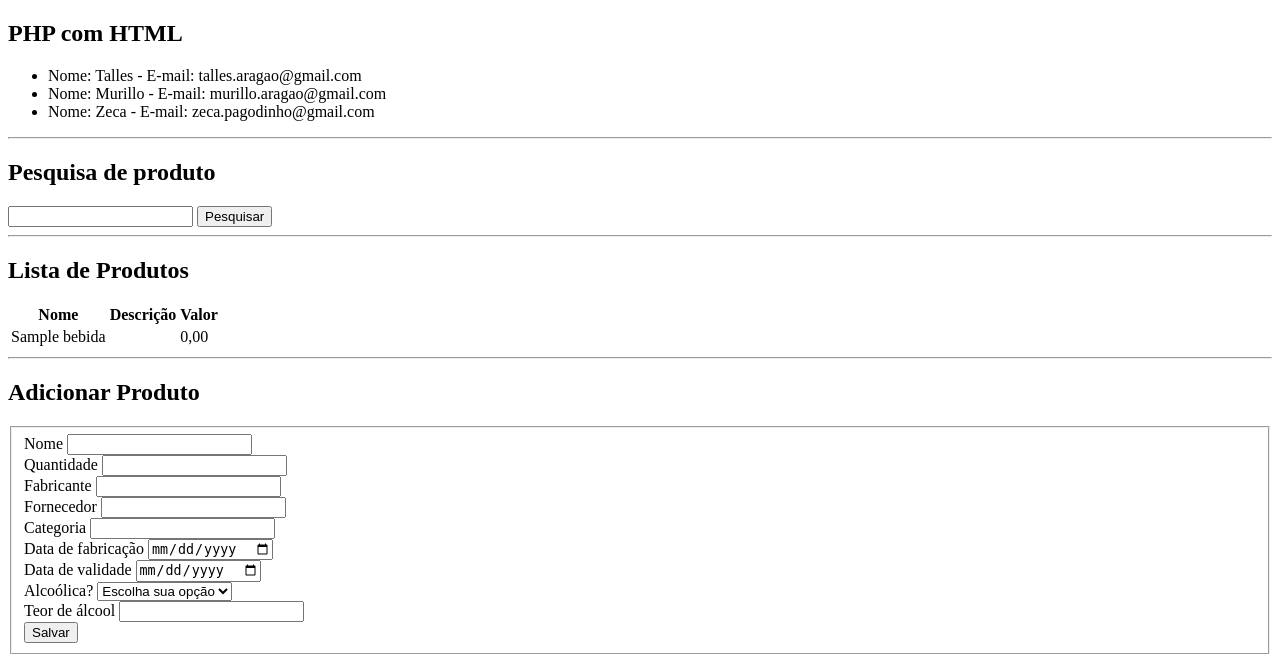
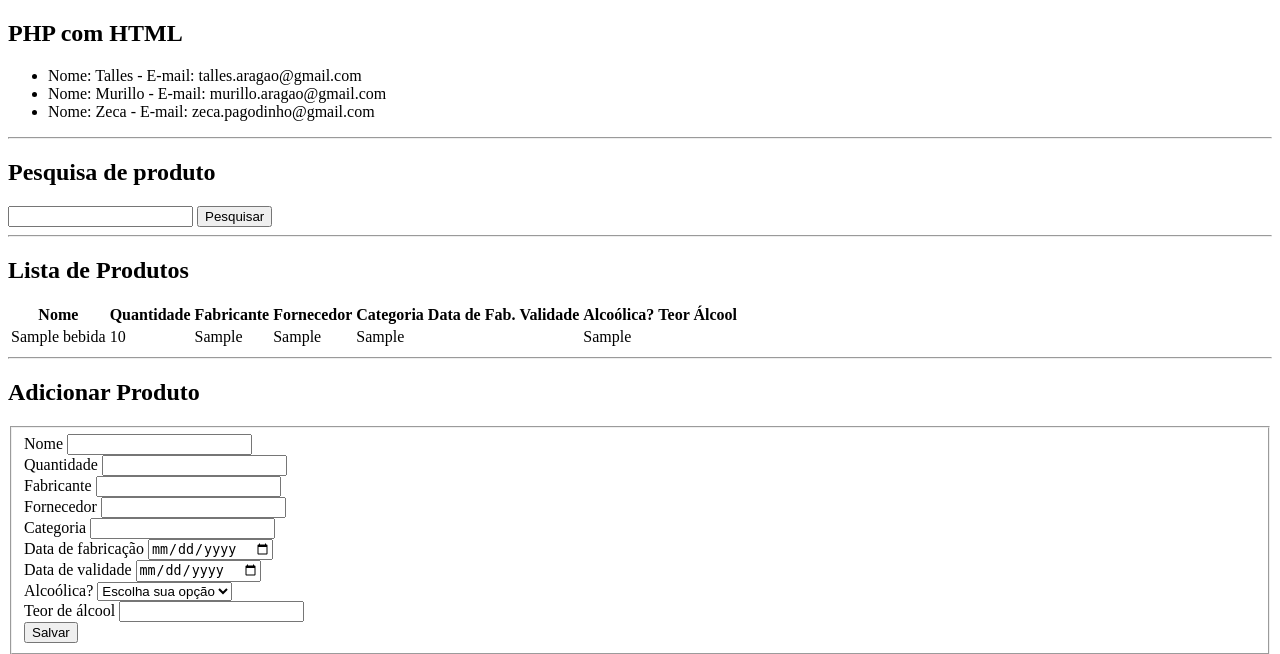
Before and after one commit to tallesaragao/projeto-les, a PHP site: page / in a window 1280 px wide. Shown: the top 654 px of the page. Run offline with PHP 8.4, Linux system fonts and the light colour scheme; tables that the repository leaves empty or names only in its code hold one stand-in row (values such as "Sample post"); data that the repository does not hold is empty.

Commit message:
implementação de consulta de produto

```diff
--- a/app/produtos.php
+++ b/app/produtos.php
@@ -29,24 +29,12 @@ function buscarProdutos($busca) {
 }
 
 function salvarProduto($request) {
+	try {
 		$conexao = getConnection();
-	$sql = "insert into bebida(nome, quantidade, fabricante, fornecedor, categoria, dataFabricacao, dataValidade, alcoolica, teorAlcool) values(:nome, :quantidade, :fabricante, :fornecedor, :categoria, :dataFabricacao, :dataValidade, :alcoolica, :teorAlcool);";
+		$sql = "insert into bebida(nome, quantidade, fabricante, fornecedor, categoria, dataFabricacao, dataValidade, alcoolica, teorAlcool)
+				values(:nome, :quantidade, :fabricante, :fornecedor, :categoria, STR_TO_DATE(:dataFabricacao, '%d/%m/%Y'),
+				STR_TO_DATE(:dataValidade, '%d/%m/%Y'), :alcoolica, :teorAlcool);";
 		$stmt = $conexao->prepare($sql);
-	$nome = $request["nome"];
-	$quantidade = $request["quantidade"];
-	$fabricante = $request["fabricante"];
-	$fornecedor = $request["fornecedor"];
-	$categoria = $request["categoria"];
-
-	$dataFabricacaoString = $request["dataFabricacao"];
-	$date = mysql_real_escape_string($dataFabricacaoString);
-	$time = strtotime($dataFabricacaoString);
-	$dataFabricacao = date("d/m/Y", $time);
-
-	var_dump($dataFabricacao);exit;
-	$dataValidadeString = $request["dataValidade"];
-	$alcoolica = $request["alcoolica"];
-	$teorAlcool = $request["teorAlcool"];
 		$stmt->bindValue(":nome", $request["nome"]);
 		$stmt->bindValue(":quantidade", $request["quantidade"]);
 		$stmt->bindValue(":fabricante", $request["fabricante"]);
@@ -55,10 +43,11 @@ function salvarProduto($request) {
 		$stmt->bindValue(":dataFabricacao", $request["dataFabricacao"]);
 		$stmt->bindValue(":dataValidade", $request["dataValidade"]);
 		$stmt->bindValue(":alcoolica", $request["alcoolica"]);
-	//$stmt->bindValue(":teorAlcool", $request["teorAlcool"]);
+		$stmt->bindValue(":teorAlcool", $request["teorAlcool"]);
 		$stmt->execute();
-	var_dump($conexao->lastInsertId());exit;
-	//return $conexao->lastInsertId();
+	} catch(Exception $e) {
+		var_dump($e->getMessage());exit;
+	}
 }
 
 ?>
--- a/pages/home.php
+++ b/pages/home.php
@@ -14,16 +14,28 @@
 	<thead>
 		<tr>
 			<th>Nome</th>
-			<th>Descrição</th>
-			<th>Valor</th>
+			<th>Quantidade</th>
+			<th>Fabricante</th>
+			<th>Fornecedor</th>
+			<th>Categoria</th>
+			<th>Data de Fab.</th>
+			<th>Validade</th>
+			<th>Alcoólica?</th>
+			<th>Teor Álcool</th>
 		</tr>
 	</thead>
 <tbody>
 	<?php foreach($produtos as $produto): ?>
 		<tr>
-			<td><?php echo $produto["titulo"] ?></td>
-			<td><?php echo $produto["descricao"] ?></td>
-			<td><?php echo number_format($produto["valor"], 2, ",", ".") ?></td>
+			<td><?php echo $produto["nome"] ?></td>
+			<td><?php echo $produto["quantidade"] ?></td>
+			<td><?php echo $produto["fabricante"] ?></td>
+			<td><?php echo $produto["fornecedor"] ?></td>
+			<td><?php echo $produto["categoria"] ?></td>
+			<td><?php echo $produto["dataFabricacao"] ?></td>
+			<td><?php echo $produto["dataValidade"] ?></td>
+			<td><?php echo $produto["alcoolica"] ?></td>
+			<td><?php echo $produto["teorAlcool"] ?></td>
 		</tr>
 	<?php endforeach; ?>
 </tbody>
```
Lines whose indentation alone changed are shown as unchanged.
